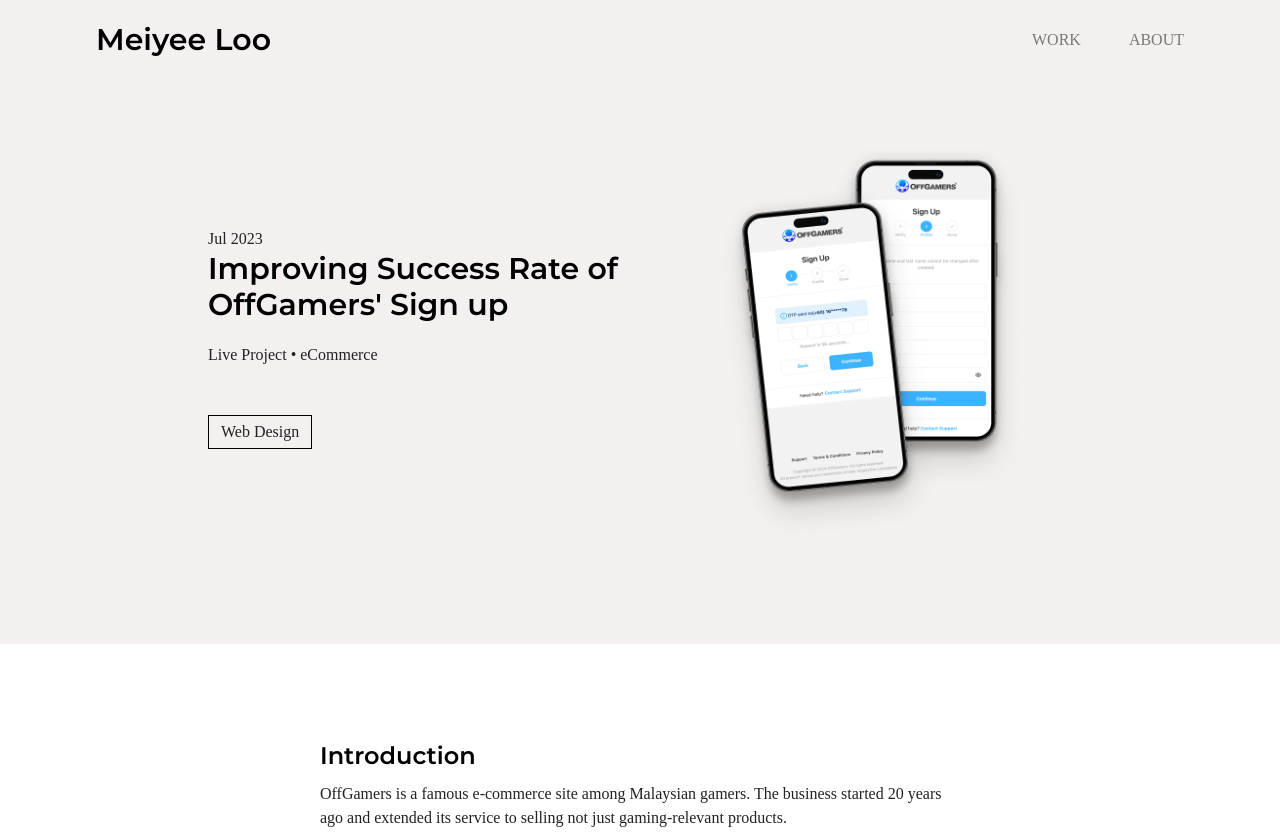
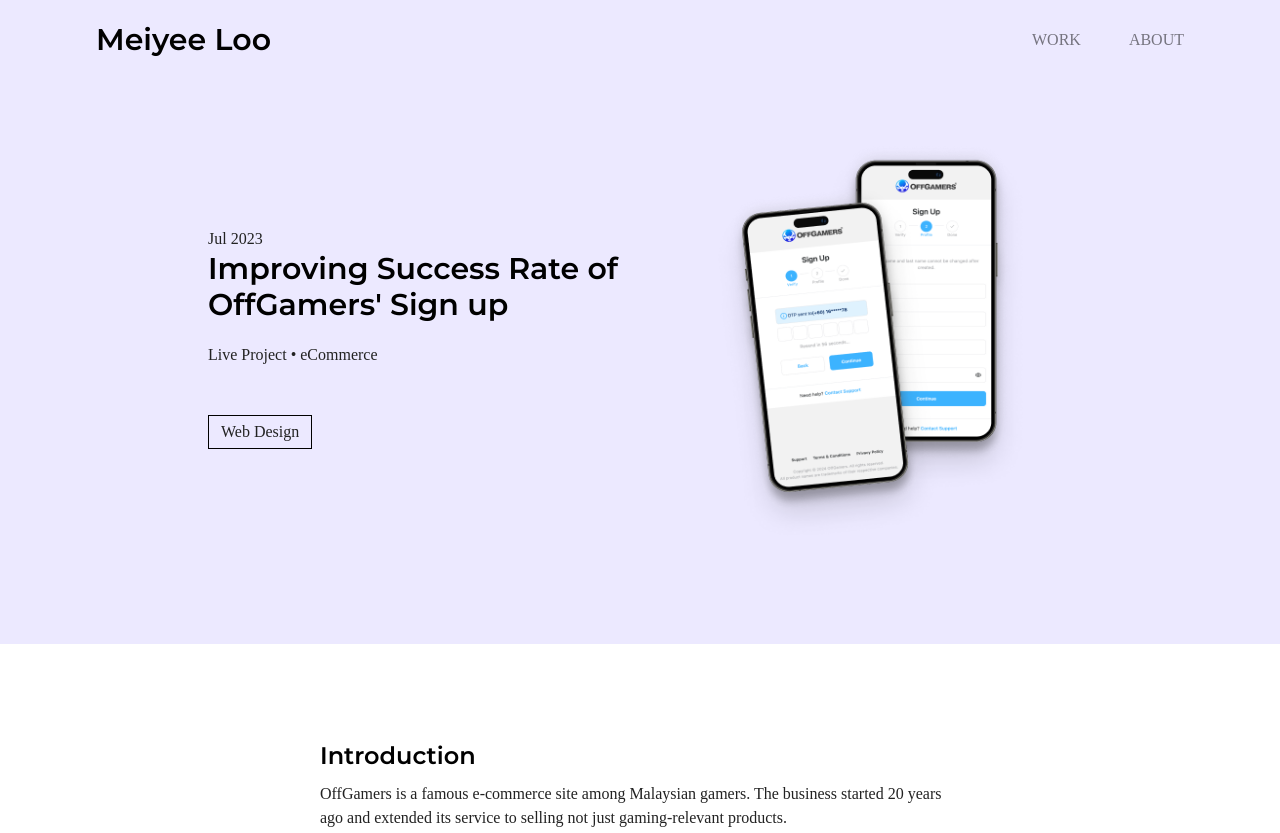
Before and after one commit to meiyeeloo/meiyeeloo.github.io, a plain HTML site: page improving-success-rate-of-offgamers-sign-up/index.html in a window 1280 px wide. Shown: the top 833 px of the page. Drawn offline with nearby package versions, Linux system fonts and the light colour scheme; a web font is replaced by a local one.

Commit message:
changed bg color

```diff
--- a/improving-success-rate-of-offgamers-sign-up/index.html
+++ b/improving-success-rate-of-offgamers-sign-up/index.html
@@ -77,7 +77,7 @@
             <!--article-->
             <div>
                 <!--title section-->
-                <div class="title bg-gray-light px-5 pt-24 pb-16 md:px-10 md:pt-28 md:pb-24 xl:px-36 xl:pt-32">
+                <div class="title px-5 pt-24 pb-16 md:px-10 md:pt-28 md:pb-24 xl:px-36 xl:pt-32" style="background:#ECE9FF;">
                     <div class="titleContent xl:flex xl:justify-between xl:items-center xl:gap-8">
                         <div class="text-center xl:text-left xl:mx-0 xl:w-1/2">
                             <p>Jul 2023</p>
```
